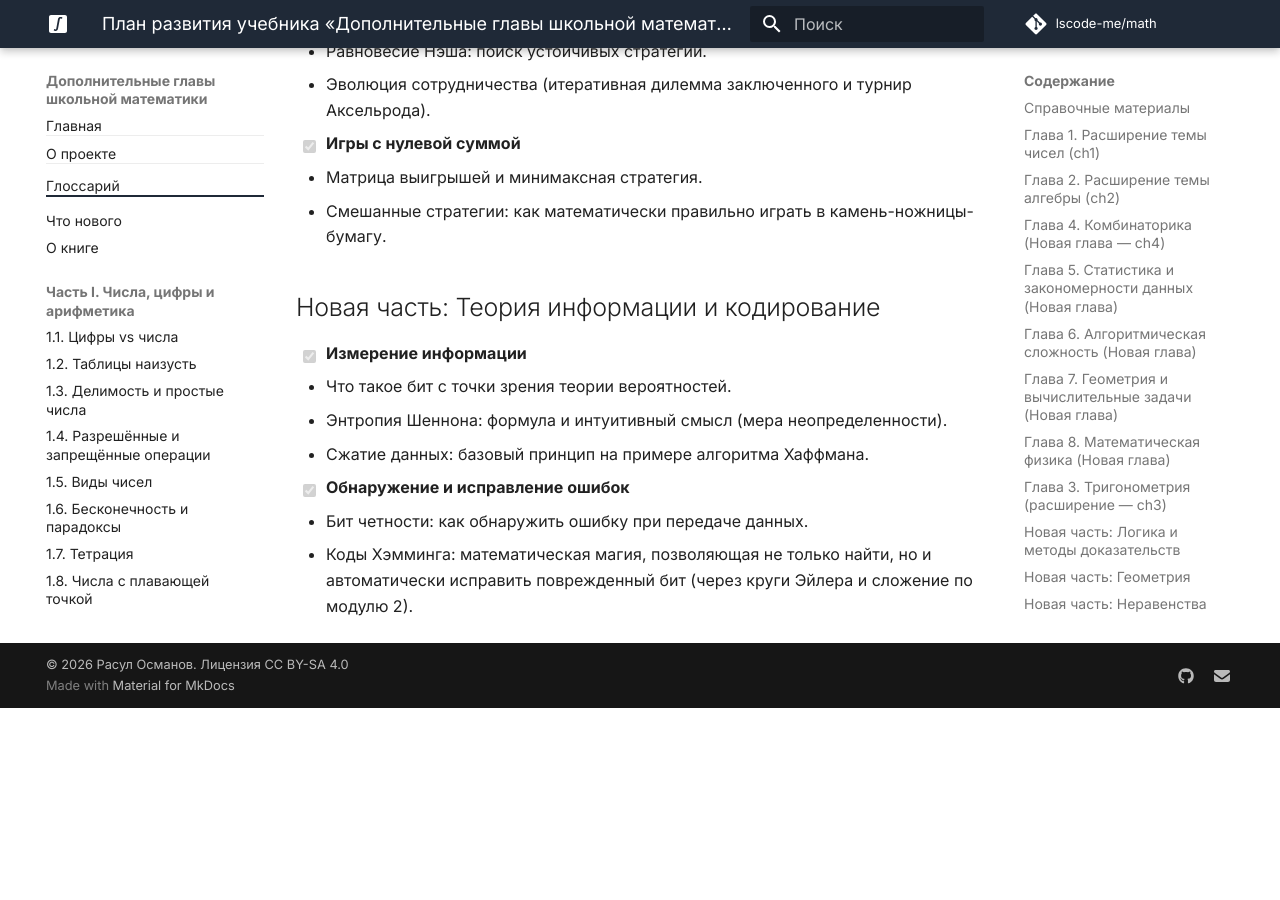
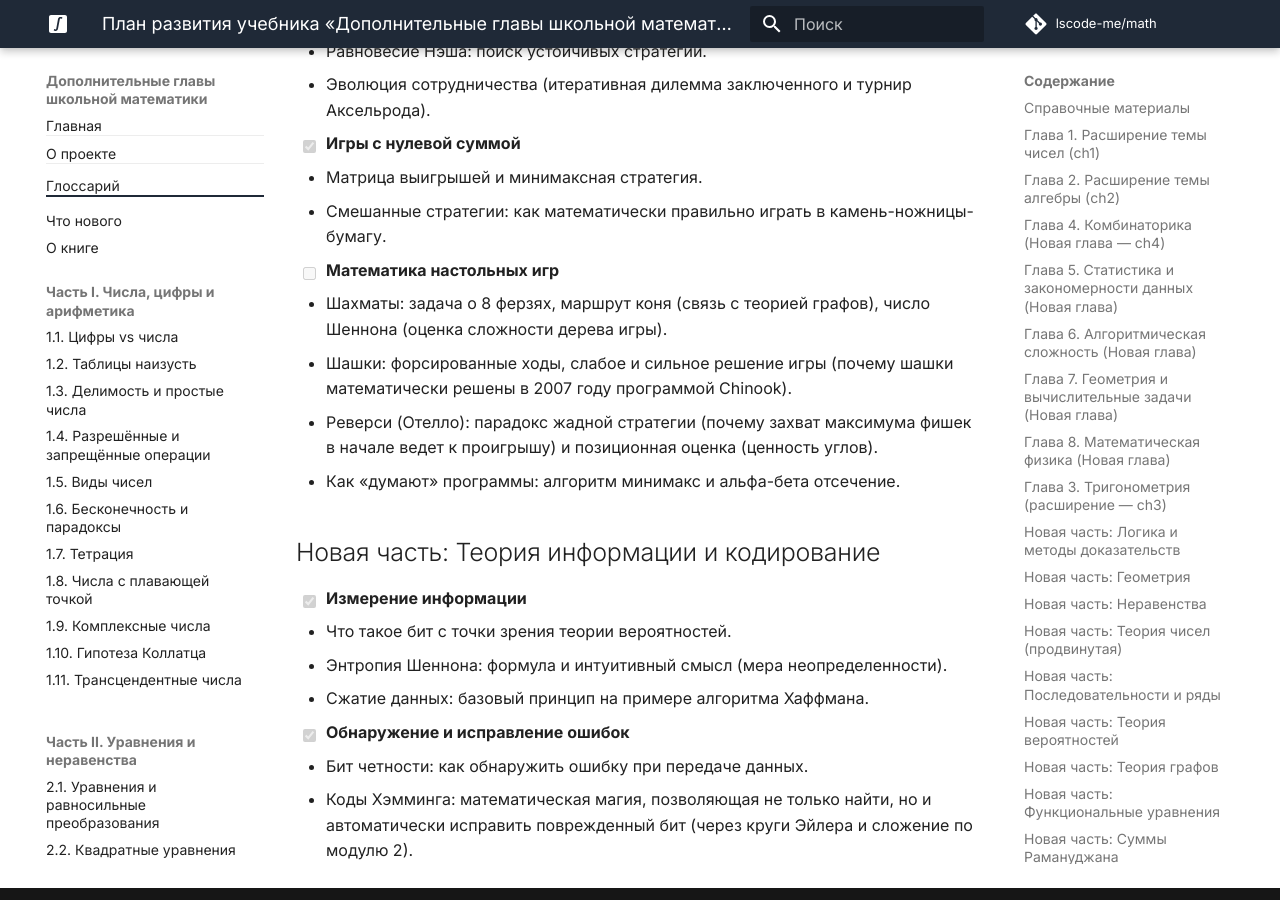
Before and after one commit to lscode-me/math, an MkDocs documentation site: the page built from docs/plan.md, in a window 1280 px wide and 900 px high, scrolled down 16302 px. Built offline with MkDocs 1.6.1 and Material for MkDocs 9.7.7, drawn with Linux system fonts in a browser that asks for light colours; comment, search, counter and statistics services are not loaded; before the commit the page ends 17010 px from its top, so only the background shows below that.

Commit message:
docs: add board games chapter to plan

```diff
--- a/docs/plan.md
+++ b/docs/plan.md
@@ -461,6 +461,12 @@
   - Матрица выигрышей и минимаксная стратегия.
   - Смешанные стратегии: как математически правильно играть в камень-ножницы-бумагу.
 
+- [ ] **Математика настольных игр**
+  - Шахматы: задача о 8 ферзях, маршрут коня (связь с теорией графов), число Шеннона (оценка сложности дерева игры).
+  - Шашки: форсированные ходы, слабое и сильное решение игры (почему шашки математически решены в 2007 году программой Chinook).
+  - Реверси (Отелло): парадокс жадной стратегии (почему захват максимума фишек в начале ведет к проигрышу) и позиционная оценка (ценность углов).
+  - Как «думают» программы: алгоритм минимакс и альфа-бета отсечение.
+
 ## Новая часть: Теория информации и кодирование
 
 - [x] **Измерение информации**
```
